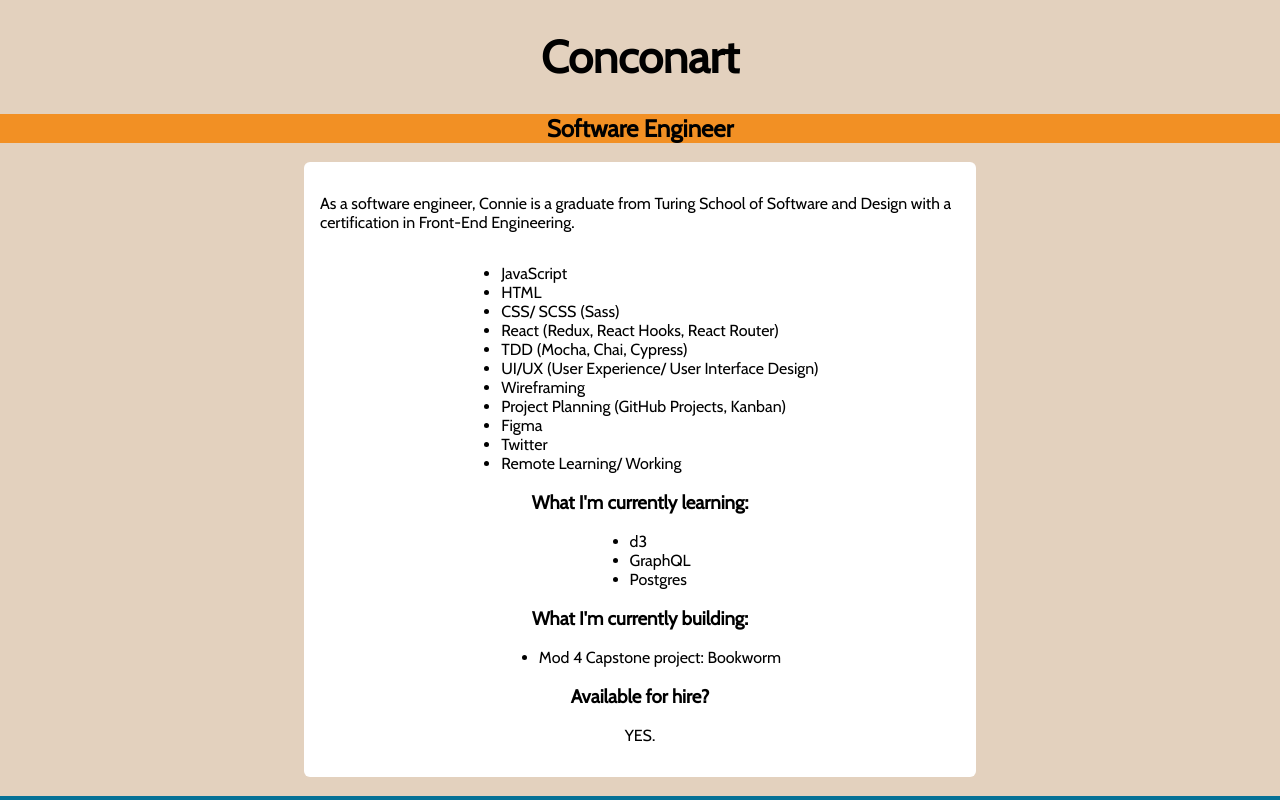
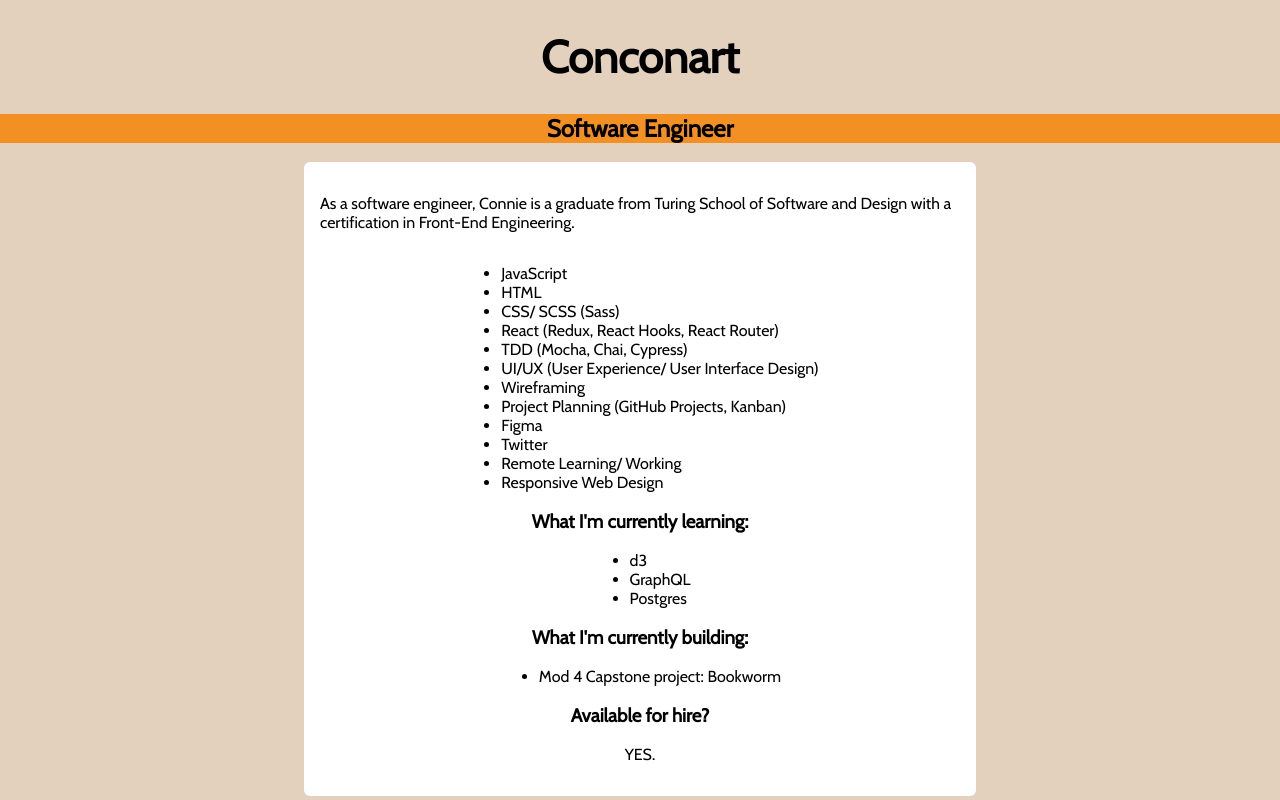
Before and after one commit to conconartist/conconart, a React (Create React App) app: page / in a window 1280 px wide. Both pictures are taken after a click on the element "Software Engineer". Shown: the top 800 px of the page. Built offline with nearby package versions, Linux system fonts and the light colour scheme.

Commit message:
Add class to display

```diff
--- a/src/App.js
+++ b/src/App.js
@@ -78,6 +78,7 @@ const App = () => {
                         <li>Figma</li>
                         <li>Twitter</li>
                         <li>Remote Learning/ Working</li>
+                        <li>Responsive Web Design</li>
                       </ul>
                       <h3>What I'm currently learning:</h3>
                       <ul>
@@ -148,10 +149,10 @@ const App = () => {
               </div>
               <div className='aboutMe' onClick={toggleAboutMeSection}>
                 {!openAboutMeSection &&
-                  <div>
+                  <section className='displaySummary'>
                     <Headshot />
                     <p className='summaryContainer'>Connie Hong is a software developer, vocalist, songwriter, teacher, a lifelong learner, and a creative thinker.  She is the lead singer and songwriter for Ivory Circle and Fair Elle, and vocal teacher/ coach in Denver, Colorado.</p>
-                  </div>
+                  </section>
                 }
                 {openAboutMeSection &&
                   <section className='summary'>
```
